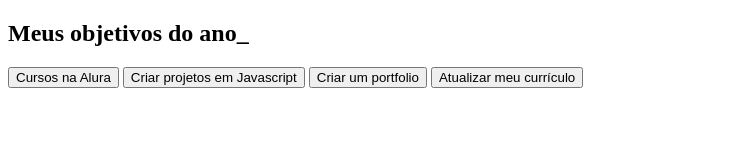
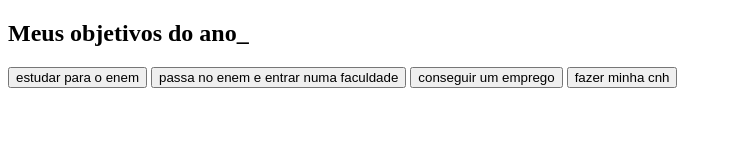
Before and after one commit to lucaseduardomormuldoprado/VScode3d, a plain HTML site: page index.html in a window 1280 px wide. Shown: the whole page, without its empty margins (0-732 px from the left). Drawn offline with Linux system fonts and the light colour scheme.

Commit message:
Update index.html

```diff
--- a/index.html
+++ b/index.html
@@ -12,10 +12,10 @@
     <section class="conteudo-principal">
         <h2 class="titulo-principal">Meus objetivos do ano<span>_</span></h2>
         <div class="botoes">
-            <button class="botao">Cursos na Alura</button>
-            <button class="botao">Criar projetos em Javascript</button>
-            <button class="botao">Criar um portfolio</button>
-            <button class="botao">Atualizar meu currículo</button>
+            <button class="botao">estudar para o enem</button>
+            <button class="botao">passa no enem e entrar numa faculdade</button>
+            <button class="botao">conseguir um emprego</button>
+            <button class="botao">fazer minha cnh</button>
         </div>
     </section>
 </body>
```
